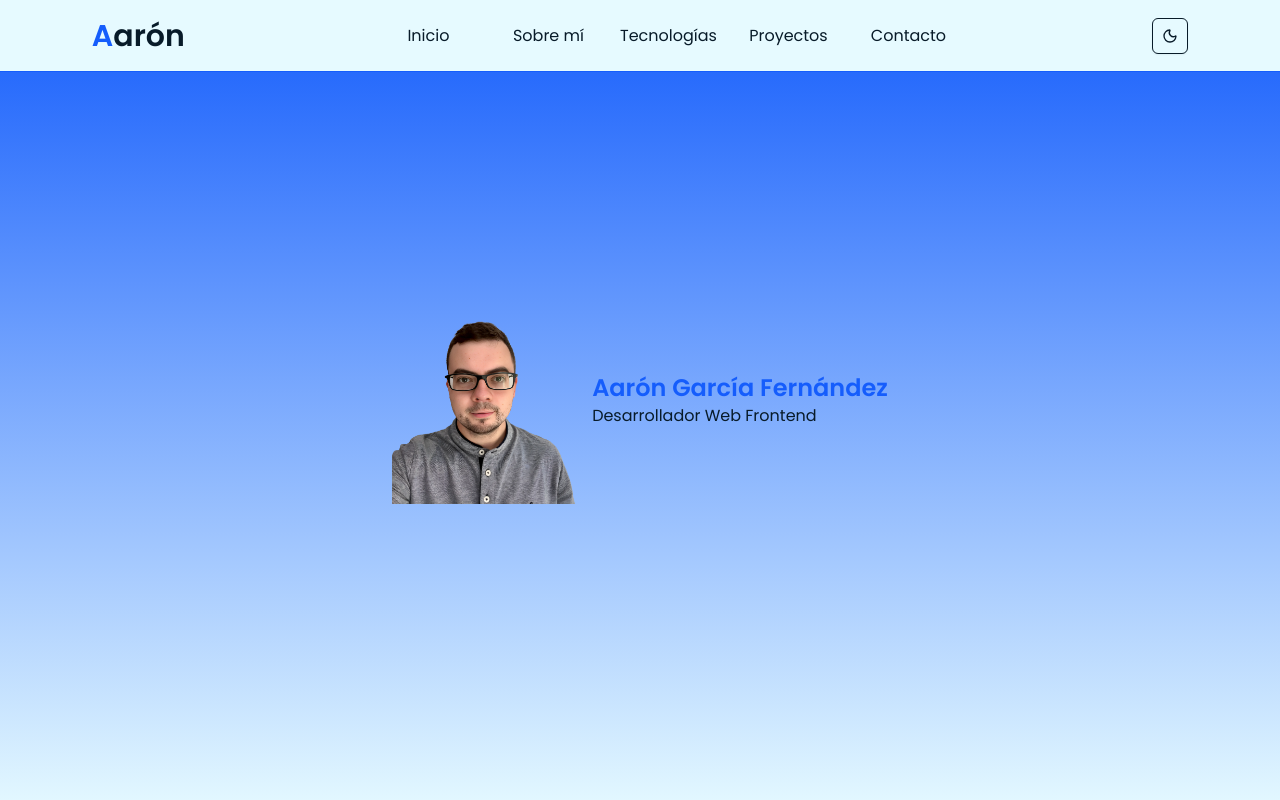
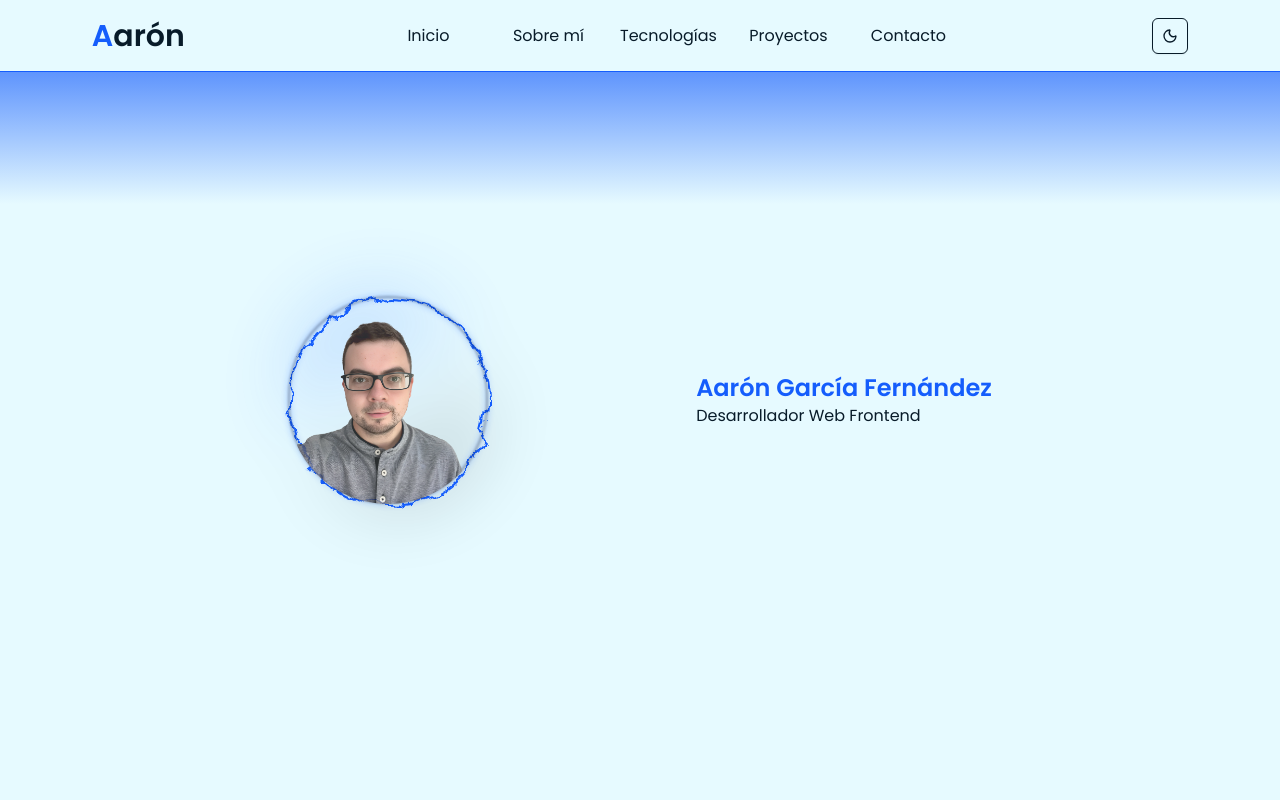
Before and after one commit to Aaron-GF/portfolio_personal, a React (Vite) app: page / in a window 1280 px wide. Shown: the top 800 px of the page. Built offline with nearby package versions, Linux system fonts and the light colour scheme.

Commit message:
feat: add electric border from shadcn, upgrade theme styles

```diff
--- a/src/App.jsx
+++ b/src/App.jsx
@@ -9,7 +9,7 @@ import Skills from "@/components/sections/Skills";
 export default function App() {
   return (
     <>
-      <header className="flex justify-around items-center h-18 bg-background fixed w-full border-b-1 border-primary">
+      <header className="flex justify-around items-center h-18 bg-background fixed z-10 w-full border-b-1 border-primary">
         <h1 className="text-3xl font-bold">
           <span className="text-primary">A</span>arón
         </h1>
@@ -23,7 +23,7 @@ export default function App() {
         <Projects />
         <Contact />
       </main>
-      <footer className="flex justify-around items-center bg-gradient-to-t from-primary to-transparent h-20">
+      <footer className="flex justify-around items-center h-20">
         <small className="my-auto">Copyright &copy; 2025 Aaron-GF</small>
         <a
           href="#Hero"
--- a/src/components/sections/Contact.jsx
+++ b/src/components/sections/Contact.jsx
@@ -45,7 +45,7 @@ export default function Contact() {
 
         <button
           type="submit"
-          className="text-white bg-blue-700 hover:bg-blue-800 focus:ring-4 focus:outline-none focus:ring-blue-300 font-medium rounded-sm text-sm w-full sm:w-auto h-10 text-center dark:bg-blue-600 dark:hover:bg-blue-700 dark:focus:ring-blue-800 cursor-pointer"
+          className="text-background bg-primary hover:bg-primary/80 focus:ring-4 focus:outline-none focus:ring-primary/50 rounded-sm text-sm w-full sm:w-auto h-10 text-center cursor-pointer"
         >
           Enviar
         </button>
--- a/src/components/sections/Hero.jsx
+++ b/src/components/sections/Hero.jsx
@@ -1,10 +1,25 @@
+import ElectricBorder from "@/components/ui/ElectricBorder";
+
 export default function Hero() {
   return (
-    <section className="flex items-center justify-center">
-      <img src="/images/me.webp" className="h-52 w-50" alt="Imagen perfil Aarón" />
+    <section className="flex items-center justify-evenly">
+      <ElectricBorder
+        color={"var(--primary)"}
+        speed={1}
+        chaos={0.5}
+        thickness={2}
+        style={{ borderRadius: 100 }}
+      >
+        <img
+          src="/images/me.webp"
+          className="h-52 w-50 rounded-full opacity-80"
+          alt="Imagen perfil Aarón"
+        />
+      </ElectricBorder>
+
       <div>
-          <h2>Aarón García Fernández</h2>
-          <p>Desarrollador Web Frontend</p>
+        <h2>Aarón García Fernández</h2>
+        <p>Desarrollador Web Frontend</p>
       </div>
     </section>
   );
--- /dev/null
+++ b/src/components/ui/ElectricBorder.jsx
@@ -0,0 +1,280 @@
+import { useEffect, useId, useLayoutEffect, useRef } from "react";
+
+function hexToRgba(hex, alpha = 1) {
+  if (!hex) return `rgba(0,0,0,${alpha})`;
+  let h = hex.replace("#", "");
+  if (h.length === 3) {
+    h = h
+      .split("")
+      .map((c) => c + c)
+      .join("");
+  }
+  const int = parseInt(h, 16);
+  const r = (int >> 16) & 255;
+  const g = (int >> 8) & 255;
+  const b = int & 255;
+  return `rgba(${r}, ${g}, ${b}, ${alpha})`;
+}
+
+const ElectricBorder = ({
+  children,
+  color = "#5227FF",
+  speed = 1,
+  chaos = 1,
+  thickness = 2,
+  className,
+  style,
+}) => {
+  const rawId = useId().replace(/[:]/g, "");
+  const filterId = `turbulent-displace-${rawId}`;
+  const svgRef = useRef(null);
+  const rootRef = useRef(null);
+  const strokeRef = useRef(null);
+
+  const updateAnim = () => {
+    const svg = svgRef.current;
+    const host = rootRef.current;
+    if (!svg || !host) return;
+
+    if (strokeRef.current) {
+      strokeRef.current.style.filter = `url(#${filterId})`;
+    }
+
+    const width = Math.max(
+      1,
+      Math.round(host.clientWidth || host.getBoundingClientRect().width || 0)
+    );
+    const height = Math.max(
+      1,
+      Math.round(host.clientHeight || host.getBoundingClientRect().height || 0)
+    );
+
+    const dyAnims = Array.from(
+      svg.querySelectorAll('feOffset > animate[attributeName="dy"]')
+    );
+    if (dyAnims.length >= 2) {
+      dyAnims[0].setAttribute("values", `${height}; 0`);
+      dyAnims[1].setAttribute("values", `0; -${height}`);
+    }
+
+    const dxAnims = Array.from(
+      svg.querySelectorAll('feOffset > animate[attributeName="dx"]')
+    );
+    if (dxAnims.length >= 2) {
+      dxAnims[0].setAttribute("values", `${width}; 0`);
+      dxAnims[1].setAttribute("values", `0; -${width}`);
+    }
+
+    const baseDur = 6;
+    const dur = Math.max(0.001, baseDur / (speed || 1));
+    [...dyAnims, ...dxAnims].forEach((a) => a.setAttribute("dur", `${dur}s`));
+
+    const disp = svg.querySelector("feDisplacementMap");
+    if (disp) disp.setAttribute("scale", String(30 * (chaos || 1)));
+
+    const filterEl = svg.querySelector(`#${CSS.escape(filterId)}`);
+    if (filterEl) {
+      filterEl.setAttribute("x", "-200%");
+      filterEl.setAttribute("y", "-200%");
+      filterEl.setAttribute("width", "500%");
+      filterEl.setAttribute("height", "500%");
+    }
+
+    requestAnimationFrame(() => {
+      [...dyAnims, ...dxAnims].forEach((a) => {
+        if (typeof a.beginElement === "function") {
+          try {
+            a.beginElement();
+          } catch {
+            console.warn("ElectricBorder: beginElement failed");
+          }
+        }
+      });
+    });
+  };
+
+  useEffect(() => {
+    updateAnim();
+    // eslint-disable-next-line react-hooks/exhaustive-deps
+  }, [speed, chaos]);
+
+  useLayoutEffect(() => {
+    if (!rootRef.current) return;
+    const ro = new ResizeObserver(() => updateAnim());
+    ro.observe(rootRef.current);
+    updateAnim();
+    return () => ro.disconnect();
+    // eslint-disable-next-line react-hooks/exhaustive-deps
+  }, []);
+
+  const inheritRadius = {
+    borderRadius: style?.borderRadius ?? "inherit",
+  };
+
+  const strokeStyle = {
+    ...inheritRadius,
+    borderWidth: thickness,
+    borderStyle: "solid",
+    borderColor: color,
+  };
+
+  const glow1Style = {
+    ...inheritRadius,
+    borderWidth: thickness,
+    borderStyle: "solid",
+    borderColor: hexToRgba(color, 0.6),
+    filter: `blur(${0.5 + thickness * 0.25}px)`,
+    opacity: 0.5,
+  };
+
+  const glow2Style = {
+    ...inheritRadius,
+    borderWidth: thickness,
+    borderStyle: "solid",
+    borderColor: color,
+    filter: `blur(${2 + thickness * 0.5}px)`,
+    opacity: 0.5,
+  };
+
+  const bgGlowStyle = {
+    ...inheritRadius,
+    transform: "scale(1.08)",
+    filter: "blur(32px)",
+    opacity: 0.3,
+    zIndex: -1,
+    background: `linear-gradient(-30deg, ${hexToRgba(
+      color,
+      0.8
+    )}, transparent, ${color})`,
+  };
+
+  return (
+    <div
+      ref={rootRef}
+      className={"relative isolate " + (className ?? "")}
+      style={style}
+    >
+      <svg
+        ref={svgRef}
+        className="fixed -left-[10000px] -top-[10000px] w-[10px] h-[10px] opacity-[0.001] pointer-events-none"
+        aria-hidden
+        focusable="false"
+      >
+        <defs>
+          <filter
+            id={filterId}
+            colorInterpolationFilters="sRGB"
+            x="-20%"
+            y="-20%"
+            width="140%"
+            height="140%"
+          >
+            <feTurbulence
+              type="turbulence"
+              baseFrequency="0.02"
+              numOctaves="10"
+              result="noise1"
+              seed="1"
+            />
+            <feOffset in="noise1" dx="0" dy="0" result="offsetNoise1">
+              <animate
+                attributeName="dy"
+                values="700; 0"
+                dur="6s"
+                repeatCount="indefinite"
+                calcMode="linear"
+              />
+            </feOffset>
+
+            <feTurbulence
+              type="turbulence"
+              baseFrequency="0.02"
+              numOctaves="10"
+              result="noise2"
+              seed="1"
+            />
+            <feOffset in="noise2" dx="0" dy="0" result="offsetNoise2">
+              <animate
+                attributeName="dy"
+                values="0; -700"
+                dur="6s"
+                repeatCount="indefinite"
+                calcMode="linear"
+              />
+            </feOffset>
+
+            <feTurbulence
+              type="turbulence"
+              baseFrequency="0.02"
+              numOctaves="10"
+              result="noise1"
+              seed="2"
+            />
+            <feOffset in="noise1" dx="0" dy="0" result="offsetNoise3">
+              <animate
+                attributeName="dx"
+                values="490; 0"
+                dur="6s"
+                repeatCount="indefinite"
+                calcMode="linear"
+              />
+            </feOffset>
+
+            <feTurbulence
+              type="turbulence"
+              baseFrequency="0.02"
+              numOctaves="10"
+              result="noise2"
+              seed="2"
+            />
+            <feOffset in="noise2" dx="0" dy="0" result="offsetNoise4">
+              <animate
+                attributeName="dx"
+                values="0; -490"
+                dur="6s"
+                repeatCount="indefinite"
+                calcMode="linear"
+              />
+            </feOffset>
+
+            <feComposite in="offsetNoise1" in2="offsetNoise2" result="part1" />
+            <feComposite in="offsetNoise3" in2="offsetNoise4" result="part2" />
+            <feBlend
+              in="part1"
+              in2="part2"
+              mode="color-dodge"
+              result="combinedNoise"
+            />
+            <feDisplacementMap
+              in="SourceGraphic"
+              in2="combinedNoise"
+              scale="30"
+              xChannelSelector="R"
+              yChannelSelector="B"
+            />
+          </filter>
+        </defs>
+      </svg>
+
+      <div
+        className="absolute inset-0 pointer-events-none"
+        style={inheritRadius}
+      >
+        <div
+          ref={strokeRef}
+          className="absolute inset-0 box-border"
+          style={strokeStyle}
+        />
+        <div className="absolute inset-0 box-border" style={glow1Style} />
+        <div className="absolute inset-0 box-border" style={glow2Style} />
+        <div className="absolute inset-0" style={bgGlowStyle} />
+      </div>
+
+      <div className="relative" style={inheritRadius}>
+        {children}
+      </div>
+    </div>
+  );
+};
+
+export default ElectricBorder;
--- a/src/styles/global.css
+++ b/src/styles/global.css
@@ -18,7 +18,9 @@ body {
   background: linear-gradient(
     to bottom,
     var(--primary) 0%,
-    var(--background) 20%
+    var(--background) 5%,
+    var(--background) 98%,
+    var(--primary) 100%
   );
 }
 
@@ -49,7 +51,7 @@ body {
 .dark {
   --background: #081b29;
   --foreground: #e6faff;
-  --primary: #155dfc;
+  --primary: skyblue;
   --secondary: #084562;
 
   /* theme button */
@@ -87,9 +89,5 @@ nav ul li {
 /* input form */
 form input,
 form textarea {
-  @apply shadow-xs bg-gray-50 border border-gray-300 text-gray-900 text-sm rounded-sm focus:ring-1 focus:ring-blue-500 focus:border-blue-500 block w-full p-2.5 dark:bg-gray-700 dark:border-gray-600 dark:placeholder-gray-400 dark:text-white dark:focus:ring-1 dark:focus:ring-blue-500 dark:focus:border-blue-500 outline-none;
+  @apply shadow-xs bg-gray-50 border border-gray-300 text-sm rounded-sm focus:ring-1 focus:ring-primary focus:border-primary block w-full p-2.5 dark:bg-gray-700 dark:border-gray-600  outline-none;
 }
-
-form label {
-  @apply text-gray-900 dark:text-white;
-}
```
